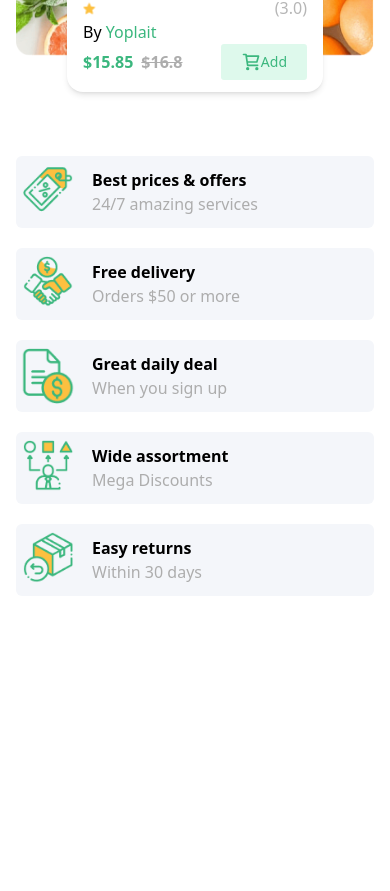
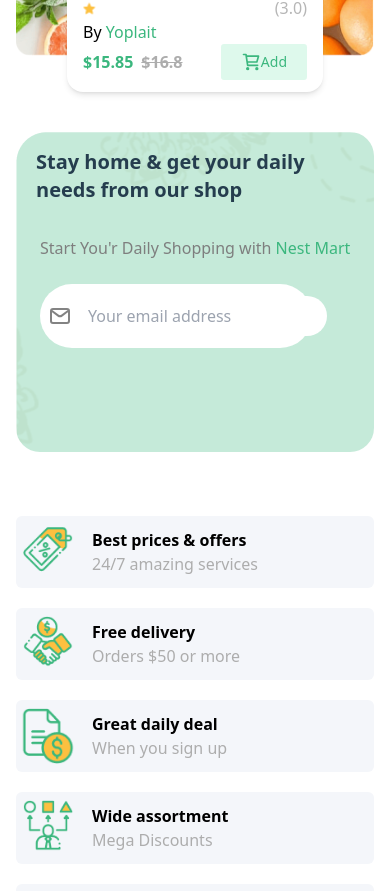
Before and after one commit to vicktor349/nestmart, a Next.js app: page / in a window 390 px wide. Shown: the part 9620-10511 px from the top of the page. Before the commit the page ends 10280 px from the top, so only its background shows below. Built offline with nearby package versions, Linux system fonts and the light colour scheme.

Commit message:
bottom hero banner responsivity

```diff
--- a/components/BottomHeroBanner.js
+++ b/components/BottomHeroBanner.js
@@ -4,19 +4,18 @@ import React from 'react'
 const BottomHeroBanner = () =>
 {
     return (
-        <div className="bg-[url('/images/herobanner/heroBanner1.png')] mt-10 w-full ssm:h-[15rem] md:h-[27rem] lg:h-[33rem] border-transparent rounded-3xl flex items-center">
-            <div className='ml-24 leading-10'>
-                <p className='text-primaryText ssm:text-2xl md:text-5xl font-semibold'>Stay home & get your daily</p>
-                <p className='text-primaryText ssm:text-2xl md:text-5xl font-semibold'>needs from our shop</p>
-                <p className='text-[#7E7E7E]'>Start You'r Daily Shopping with <span className='text-primary hover:cursor-pointer hover:underline'>Nest Mart</span></p>
-                <div className='bg-white w-96 h-16 rounded-[6rem] flex items-center mt-4'>
-                    <Image src={"/images/icons/email.svg"} alt='email icon' width={100} height={100} className='w-6 h-6 mx-5' />
-                    <input type="text" className='rounded-[6rem] text-[#9ca3af] outline-none' placeholder='Your email address' />
-                    <button className='bg-primary h-16 rounded-[6rem] text-white w-72 l-6'>Subscribe</button>
+        <div className="bg-[url('/images/herobanner/heroBanner1.png')] mt-10 w-full ssm:h-[20rem] sm:h-[25rem] md:h-[27rem] lg:h-[33rem] border-transparent rounded-3xl flex flex-col justify-center">
+            <div className="ml-6 md:ml-24 md:text-left leading-10 h-72 w-fit">
+                <p className="text-primaryText ssm:text-xl sm:text-2xl lg:text-3xl xl:text-5xl font-semibold -ml-1">Stay home & get your daily</p>
+                <p className="text-primaryText ssm:text-xl sm:text-2xl lg:text-3xl xl:text-5xl font-semibold -ml-1">needs from our shop</p>
+                <p className="text-[#7E7E7E] mt-6 md:text-lg lg:text-xl">Start You'r Daily Shopping with <span className="text-primary hover:underline hover:cursor-pointer">Nest Mart</span></p>
+                <div className="bg-white mt-4 md:mt-6 ssm:w-[17rem] sm:w-full h-16 rounded-full flex items-center">
+                    <Image src={"/images/icons/email.svg"} alt="email icon" width="20" height="20" className="w-6 h-6 ssm:mx-2 sm:mx-5" priority />
+                    <input type="text" className="flex-grow rounded-full text-[#9ca3af] ssm:px-2 sm:px-4 outline-none" placeholder="Your email address" />
+                    <button className="bg-primary h-16 rounded-full text-white ssm:hidden sm:block sm:w-24 md:w-32 ml-2 md:ml-0">Subscribe</button>
                 </div>
             </div>
         </div>
-
     )
 }
 
--- a/pages/index.js
+++ b/pages/index.js
@@ -21,7 +21,7 @@ export default function Home()
         <PopularProducts />
         <BestSales />
         <Deals />
-        {/* <BottomHeroBanner /> */}
+        <BottomHeroBanner />
         <Offers />
       </div>
     </>
```
